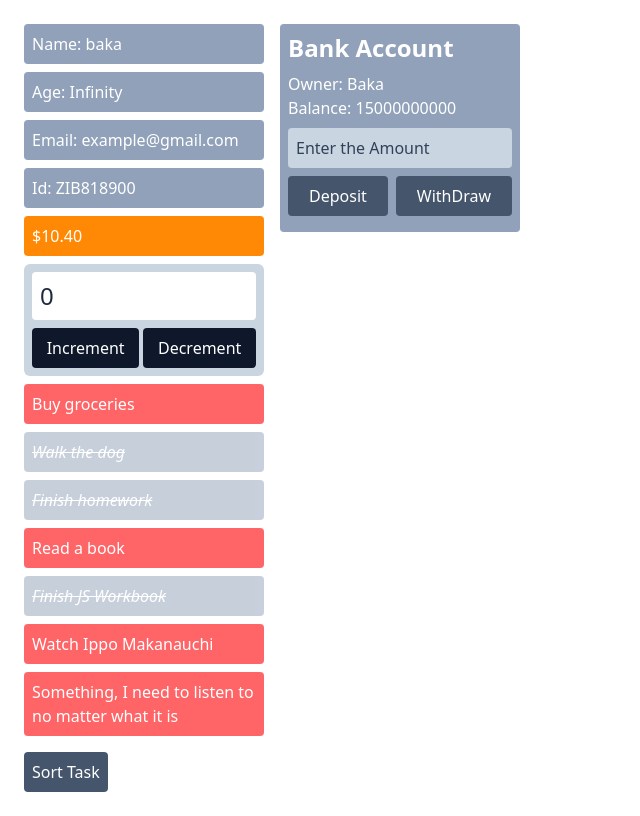
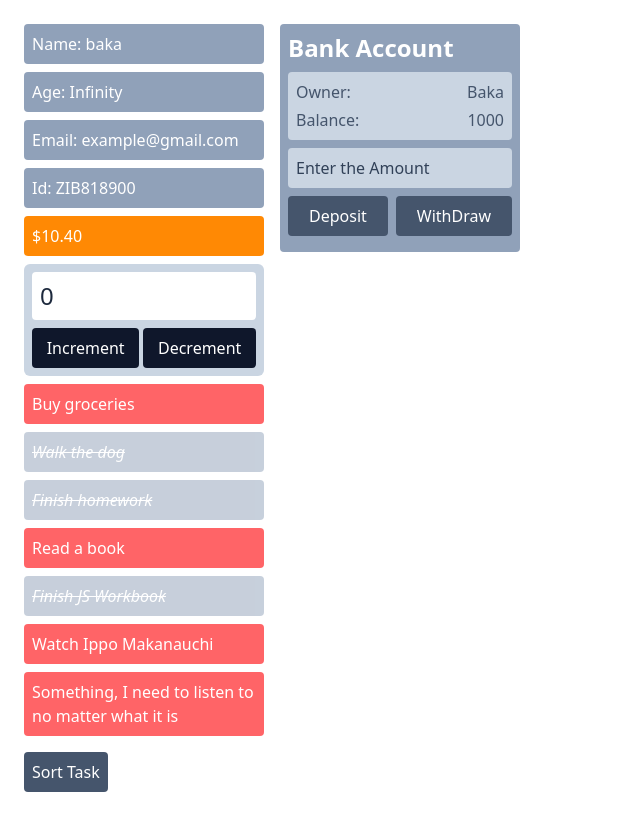
Before and after one commit to onkmade/Competetive-Programming, a website: page Questions/1.2_solutions/level_4.html in a window 1280 px wide. Shown: the whole page, without its empty margins (0-640 px from the left). Drawn offline with Linux system fonts and the light colour scheme.

Commit message:
previous commit was mistake: 3.5 one done

```diff
--- a/Questions/1.2_solutions/level_4.html
+++ b/Questions/1.2_solutions/level_4.html
@@ -33,14 +33,14 @@
     <div>
         <div id="bank-account" class="m-2 bg-slate-400 p-2 rounded-sm text-white w-60 space-y-2">
             <h1 class="text-2xl font-bold">Bank Account</h1>
-            <div>
+            <div class="bg-slate-300 text-slate-600 p-2 rounded-sm space-y-1">
                 <div>
                     <label for="owner">Owner: </label>
-                    <span id="owner"></span>
+                    <span id="owner" class="float-end"></span>
                 </div>
                 <div>
                     <label for="amount">Balance:</label>
-                    <span id="balance-output">0</span>
+                    <span id="balance-output" class="float-right">0</span>
                 </div>
             </div>
             <input type="number" name="Amount" min="0" id="amount" placeholder="Enter the Amount" class="bg-slate-300 placeholder:text-slate-700 p-2 rounded-sm w-full outline-none border-none text-slate-900">
@@ -282,9 +282,9 @@
 
         */
 
-        // Challenge 3.4
+        // Challenge 3.5
         class BankAccount{
-            constructor(owner, balance){
+            constructor(owner, balance = 0){
                 this.owner = owner;
                 this.balance = balance;
             }
@@ -339,7 +339,7 @@
         }
 
 
-        const bank1 = new BankAccount("Baka", 15000000000);
+        const bank1 = new BankAccount("Baka", 1000);
         bank1.displayBalance('balance-output');
         bank1.displayOwner('owner')
         // States:
@@ -370,6 +370,9 @@
 
             inputAmount.value = '';
         });
+
+
+        //
     </script>
 </body>
 </html>
```
Also changed, not shown: src/output.css.
